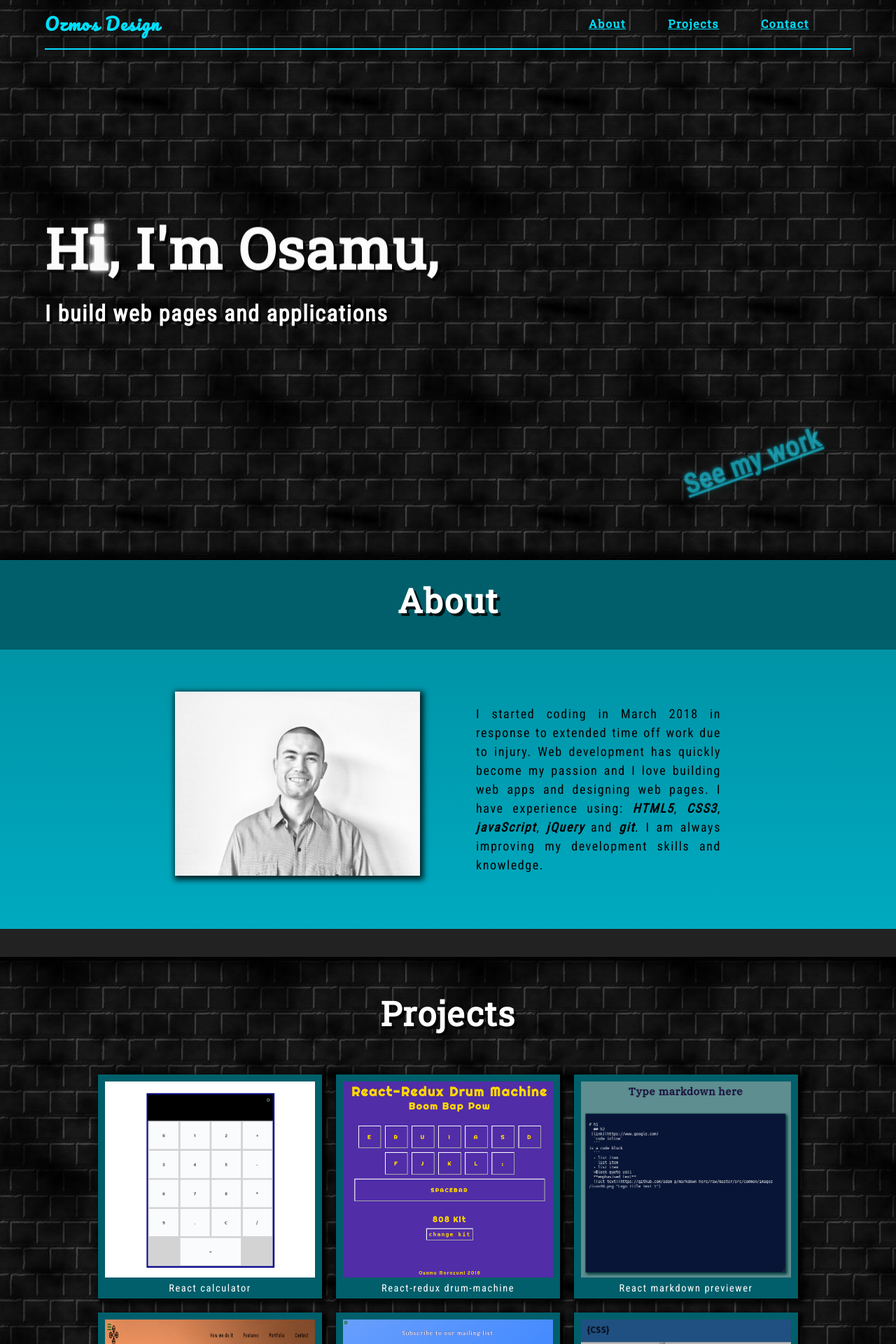
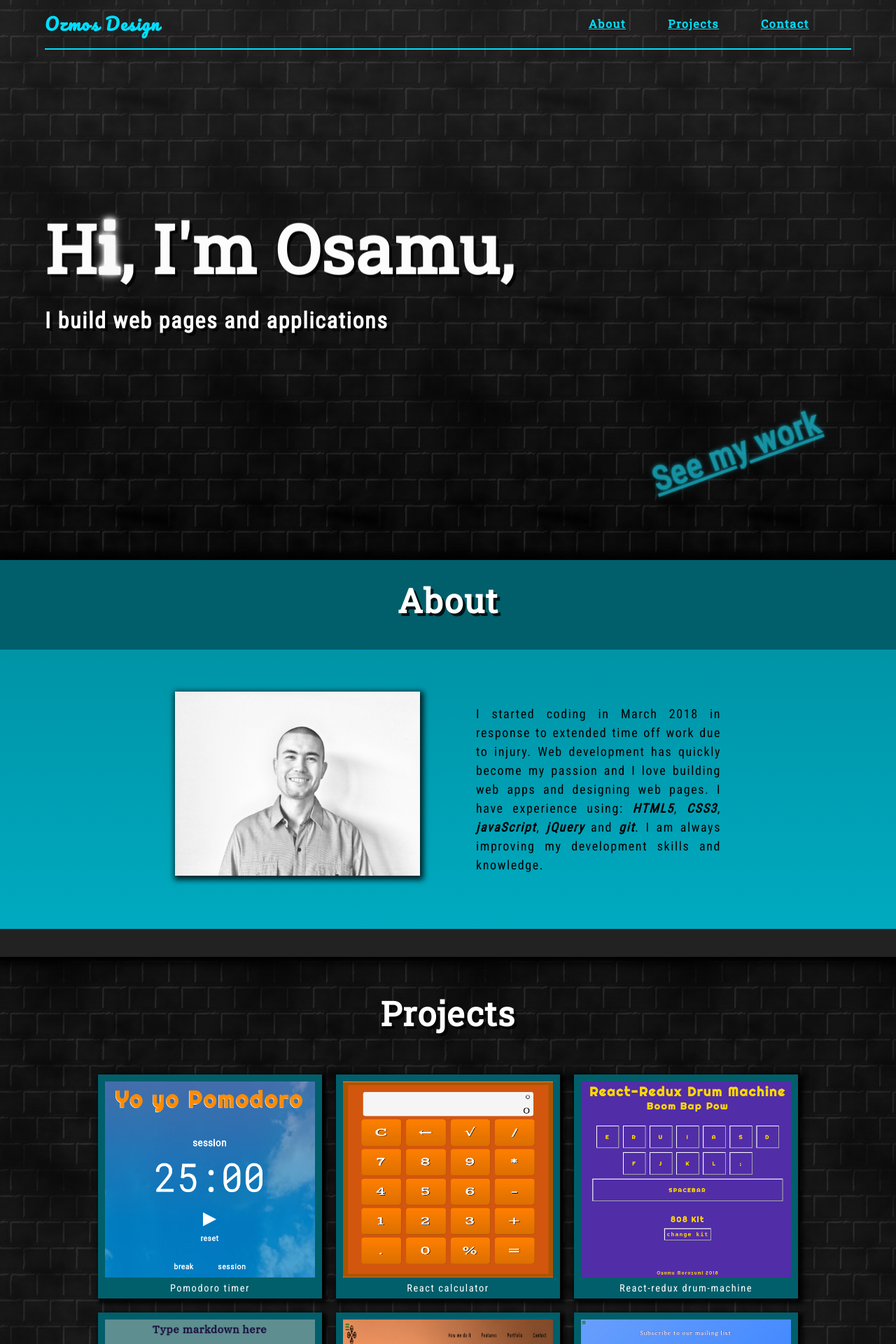
Before and after one commit to ozmos/Portfolio, a PHP site: page / in a window 1280 px wide. Shown: the top 1920 px of the page at 70% size. Run offline with PHP 8.4, Linux system fonts and the light colour scheme.

Commit message:
media breaks and new projects

```diff
--- a/index.html
+++ b/index.html
@@ -96,6 +96,21 @@
             <a class="nav-anchor" id="project-link"></a>
             <h2 class="article-heading" id="projects-heading">Projects</h2>
             <div class="container" id="projects-container">
+                <!--  pomodoro -->
+                <section class="project-section project-tile">
+                    <img src="images/portfolio-thumbs/pomodoro.png" alt="project thumb">
+                    <section class="project-section project-description-section">
+                        <div class="project-description-text">
+                            <h3 class="project-title">Pomodoro timer</h3>
+                            <p>
+                                Adjustable pomodoro timer built with react js and moment js
+                            </p>
+                            <a href='https://ozmos.github.io/pomodoro/' target="_blank">Project</a>
+                            <br>
+                            <a href="https://github.com/ozmos/pomodoro" target="_blank">Code</a>
+                        </div>
+                    </section>
+                </section>
                 <!-- calculator -->
                 <section class="project-section project-tile">
                     <img src="images/portfolio-thumbs/calculator.png" alt="project thumb">
@@ -107,7 +122,7 @@
                             </p>
                             <a href='https://codepen.io/ozmos/full/OaJdPB/' target="_blank">Project</a>
                             <br>
-                            <a href="https://codepen.io/ozmos/pen/OaJdPB" target="_blank">Code</a>
+                            <a href="https://github.com/ozmos/calculator" target="_blank">Code</a>
                         </div>
                     </section>
                 </section>
--- a/portfolio.css
+++ b/portfolio.css
@@ -53,7 +53,7 @@ body {
 }
 
 main {
-    background: url(images/backgrounds/darkbricks.jpg), #222;
+    background: linear-gradient(rgba(0, 0, 0, 0.5), rgba(67, 67, 67, 0.5)), url(images/backgrounds/darkbricks.jpg);
     text-align: center;
 }
 
@@ -75,7 +75,7 @@ p {
     display: flex;
     justify-content: space-around;
     align-items: center;
-    background: url(images/backgrounds/darkbricks.jpg), #222;
+    background: linear-gradient(rgba(47, 47, 47, 0.5), rgba(0, 0, 0, 0.5)), url(images/backgrounds/darkbricks.jpg);
     padding: 10px;
 }
 
@@ -278,6 +278,38 @@ nav {
 
 /* media breaks*/
 
+@media (min-width: 1200px) {
+    h1 {
+        font-size: 6rem;
+    }
+    .welcome-link h2 {
+        font-size: 2.5rem;
+    }
+    .welcome-link {
+        font-size: 2.5rem;
+    }
+}
+
+@media (min-width: 1800px) {
+    .headings-section {
+        left: 10%;
+    }
+    h1 {
+        font-size: 7rem;
+    }
+    .headings-section h2 {
+        font-size: 3rem;
+    }
+    .welcome-link {
+        right: 12%;
+        bottom: 13.5%;
+        font-size: 3.5rem;
+    }
+    .nav-link {
+        font-size: 1.5rem;
+    }
+}
+
 @media (max-width: 768px) {
     h1 {
         font-size: 3.5em;
@@ -298,7 +330,6 @@ nav {
         align-items: flex-end;
         line-height: 2;
         font-size: 18px;
-        /*  background: var(--nav-background, rgba(0, 95, 107, 0.7)); */
         padding-top: 20px;
         width: 100%;
     }
```
Also changed, not shown: images/portfolio-thumbs/calculator.png, images/portfolio-thumbs/pomodoro.png (added).
